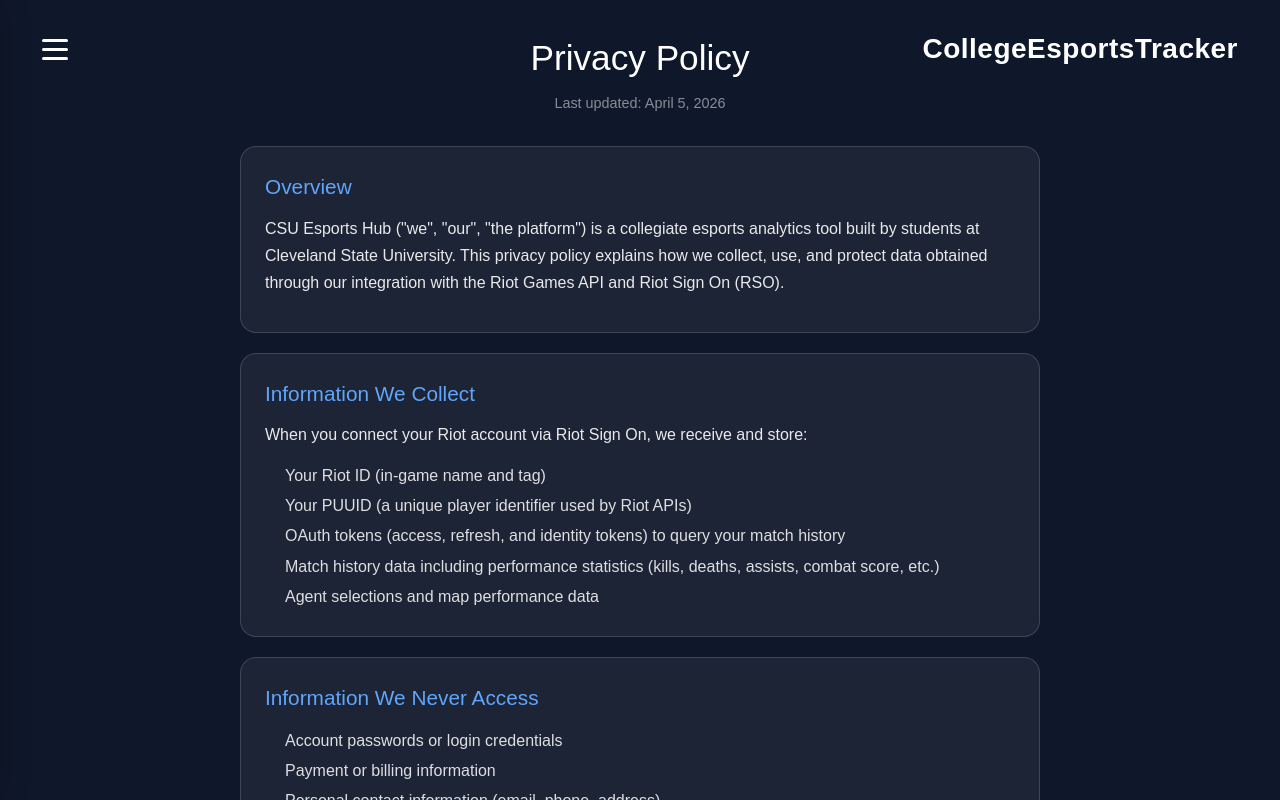
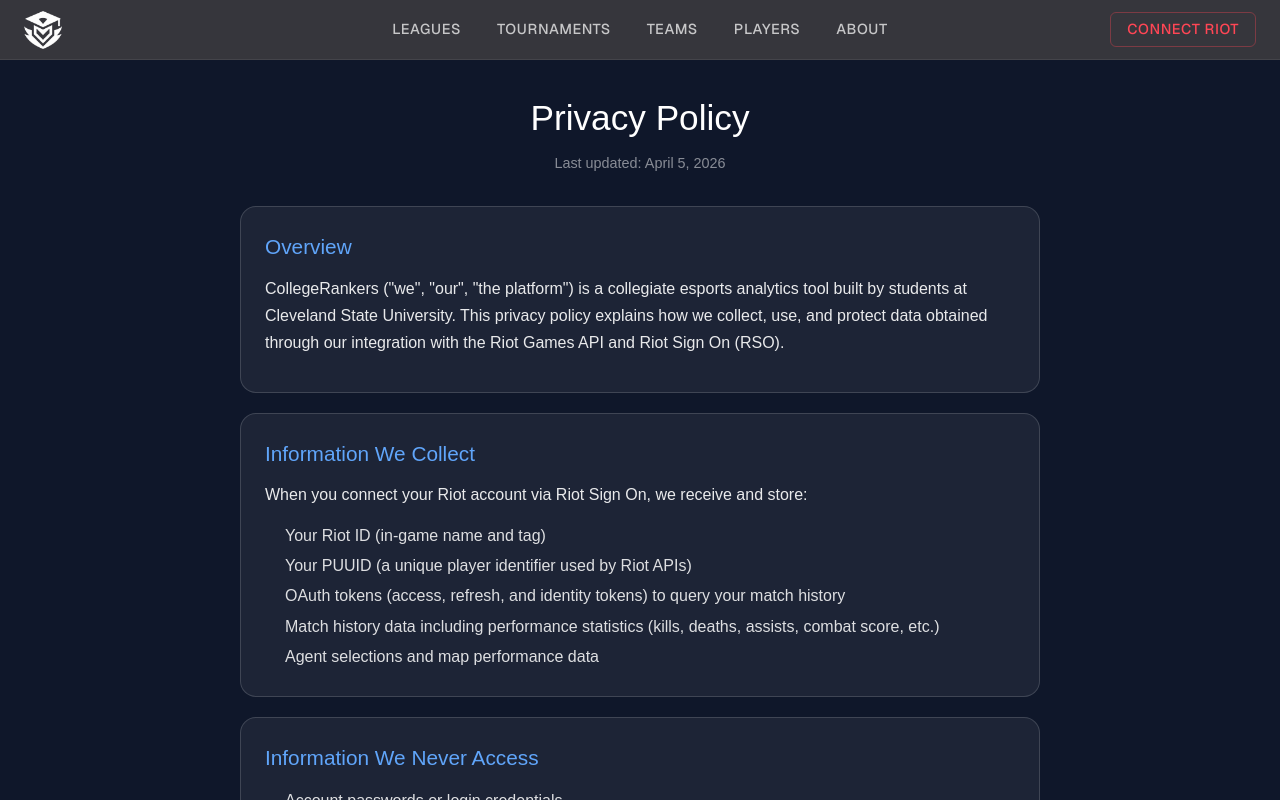
Before and after one commit to Revey/senior-design-esports-project, a Next.js app in the folder Frontend/: page /privacy in a window 1280 px wide. Shown: the top 800 px of the page. Built offline with nearby package versions, Linux system fonts and the light colour scheme.

Commit message:
fixed navbar, added logo, updated frontend text

```diff
--- a/Frontend/app/footer.tsx
+++ b/Frontend/app/footer.tsx
@@ -11,7 +11,7 @@
       lineHeight: 1.6,
     }}>
       <p>
-        CSU Esports Hub is not affiliated with or sponsored by Riot Games, Inc. or VALORANT Esports.
+        CollegeRankers is not affiliated with or sponsored by Riot Games, Inc. or VALORANT Esports.
         VALORANT and League of Legends are trademarks of Riot Games, Inc.
       </p>
       <p style={{ marginTop: "0.25rem" }}>
--- a/Frontend/app/globals.css
+++ b/Frontend/app/globals.css
@@ -3,6 +3,7 @@
 :root {
   --background: #ffffff;
   --foreground: #171717;
+  --navbar-height: 60px;
 }
 
 @theme inline {
@@ -23,6 +24,10 @@
   background: var(--background);
   color: var(--foreground);
   font-family: Arial, Helvetica, sans-serif;
+
+  /* Push all page content below the fixed navbar globally —
+     no need to touch individual pages */
+  padding-top: var(--navbar-height);
 }
 
 /* card hover effects */
@@ -47,112 +52,128 @@
 }
 
 /* ========================= */
-/* NEW SLIDE MENU NAVBAR */
+/* HORIZONTAL STICKY NAVBAR  */
 /* ========================= */
 
-.menu-header {
+.site-navbar {
   position: fixed;
   top: 0;
   left: 0;
   width: 100%;
+  height: var(--navbar-height);
   z-index: 1100;
 
   display: flex;
   align-items: center;
-  justify-content: space-between;
 
-  padding: 28px 42px;
-  background: transparent;
+  padding: 0 24px;
+
+  background: rgba(10, 10, 18, 0.82);
+  backdrop-filter: blur(16px);
+  -webkit-backdrop-filter: blur(16px);
+  border-bottom: 1px solid rgba(255, 255, 255, 0.07);
+
+  opacity: 1;
+  transform: translateY(0);
+  transition: opacity 0.4s ease, transform 0.4s ease;
 }
 
-.menu-toggle {
-  background: transparent;
-  border: none;
-  cursor: pointer;
-  display: flex;
-  flex-direction: column;
-  gap: 6px;
-  padding: 0;
+.site-navbar.navbar-hidden {
+  opacity: 0;
+  transform: translateY(-100%);
+  pointer-events: none;
 }
 
-.menu-toggle span {
-  display: block;
-  width: 26px;
-  height: 3px;
-  background: white;
-  border-radius: 999px;
+/* ---- Logo: stays left ---- */
+.navbar-logo-link {
+  display: flex;
+  align-items: center;
+  flex-shrink: 0;
+  text-decoration: none;
+  z-index: 2;
 }
 
-.menu-brand {
-  color: white;
-  text-decoration: none;
-  font-size: 1.75rem;
-  font-weight: 700;
-  letter-spacing: 0.5px;
+/* ---- Links: truly centered in the full navbar width ---- */
+.navbar-links {
+  position: absolute;
+  left: 0;
+  right: 0;
+  width: 100%;
+
+  display: flex;
+  align-items: center;
+  justify-content: center;
+  gap: 4px;
+
+  /* Don't capture clicks behind the logo or Connect Riot button */
+  pointer-events: none;
 }
 
-.menu-overlay {
-  position: fixed;
-  inset: 0;
-  background: rgba(0, 0, 0, 0.45);
-  opacity: 0;
-  visibility: hidden;
-  transition: opacity 0.3s ease, visibility 0.3s ease;
-  z-index: 1190;
+/* Re-enable clicks on the links themselves */
+.navbar-links a {
+  pointer-events: auto;
 }
 
-.menu-overlay.show {
-  opacity: 1;
-  visibility: visible;
+.navbar-link {
+  text-decoration: none;
+  color: rgba(255, 255, 255, 0.72);
+
+  font-family: var(--font-geist-sans), 'Segoe UI', system-ui, sans-serif;
+  font-size: 0.9rem;
+  font-weight: 500;
+  letter-spacing: 0.6px;
+  text-transform: uppercase;
+
+  padding: 6px 16px;
+  border-radius: 6px;
+  transition: color 0.2s ease, background 0.2s ease;
+  white-space: nowrap;
 }
 
-.side-menu {
-  position: fixed;
-  top: 0;
-  left: 0;
-  width: 320px;
-  max-width: 85vw;
-  height: 100vh;
-  background: white;
-  z-index: 1200;
-
-  transform: translateX(-100%);
-  transition: transform 0.3s ease;
-
-  padding: 36px 32px;
-  box-shadow: 0 0 30px rgba(0, 0, 0, 0.2);
+.navbar-link:hover {
+  color: #ffffff;
+  background: rgba(255, 255, 255, 0.09);
 }
 
-.side-menu.open {
-  transform: translateX(0);
+/* "Connect Riot" — pinned to the right edge of the navbar */
+.navbar-link[href="/valorant/auth"] {
+  /* Pull it out of the centered group and pin it right */
+  position: absolute;
+  right: 24px;
+
+  color: #ff4655;
+  border: 1px solid rgba(255, 70, 85, 0.35);
+  pointer-events: auto;
 }
 
-.close-menu {
-  background: transparent;
-  border: none;
-  font-size: 2.25rem;
-  line-height: 1;
-  cursor: pointer;
-  color: #222;
-  display: block;
-  margin-left: auto;
-  margin-bottom: 28px;
+.navbar-link[href="/valorant/auth"]:hover {
+  background: rgba(255, 70, 85, 0.12);
+  color: #ff7a85;
 }
 
-.side-menu-nav {
-  display: flex;
-  flex-direction: column;
-  gap: 24px;
+/* ---- Mobile ---- */
+@media (max-width: 768px) {
+  .navbar-links {
+    position: static;
+    justify-content: flex-start;
+    flex: 1;
+    margin-left: 16px;
+    overflow-x: auto;
+    scrollbar-width: none;
+    pointer-events: auto;
+  }
+
+  .navbar-links::-webkit-scrollbar {
+    display: none;
+  }
+
+  .navbar-link {
+    font-size: 0.78rem;
+    padding: 5px 10px;
+    letter-spacing: 0.4px;
+  }
+
+  .navbar-link[href="/valorant/auth"] {
+    position: static;
+  }
 }
-
-.side-menu-link {
-  text-decoration: none;
-  color: #222;
-  font-size: 1.9rem;
-  font-weight: 400;
-  transition: color 0.2s ease;
-}
-
-.side-menu-link:hover {
-  color: #2563eb;
-}
--- a/Frontend/app/navbar.tsx
+++ b/Frontend/app/navbar.tsx
@@ -1,7 +1,8 @@
 "use client";
 
-import { useState } from "react";
+import { useEffect, useRef } from "react";
 import Link from "next/link";
+import Image from "next/image";
 
 const navItems = [
   { label: "Leagues", href: "/leagues" },
@@ -13,53 +14,54 @@
 ];
 
 export default function Navbar() {
-  const [menuOpen, setMenuOpen] = useState(false);
+  const headerRef = useRef<HTMLElement>(null);
+  const lastScrollY = useRef(0);
+
+  useEffect(() => {
+    const header = headerRef.current;
+    if (!header) return;
+
+    const handleScroll = () => {
+      const currentScrollY = window.scrollY;
+
+      if (currentScrollY < 60) {
+        header.classList.remove("navbar-hidden");
+      } else if (currentScrollY > lastScrollY.current) {
+        // Scrolling down — hide
+        header.classList.add("navbar-hidden");
+      } else {
+        // Scrolling up — show
+        header.classList.remove("navbar-hidden");
+      }
+
+      lastScrollY.current = currentScrollY;
+    };
+
+    window.addEventListener("scroll", handleScroll, { passive: true });
+    return () => window.removeEventListener("scroll", handleScroll);
+  }, []);
 
   return (
-    <>
-      <header className="menu-header">
-        <button
-          className="menu-toggle"
-          onClick={() => setMenuOpen(true)}
-          aria-label="Open menu"
-        >
-          <span />
-          <span />
-          <span />
-        </button>
+    <header ref={headerRef} className="site-navbar">
+      {/* Logo — pinned to the left */}
+      <Link href="/" className="navbar-logo-link" aria-label="Home">
+        <Image
+          src="/images/collegerankericonwhite.png"
+          alt="CollegeEsportsTracker logo"
+          width={38}
+          height={38}
+          priority
+        />
+      </Link>
 
-        <Link href="/" className="menu-brand">
-          CollegeEsportsTracker
-        </Link>
-      </header>
-
-      <div
-        className={`menu-overlay ${menuOpen ? "show" : ""}`}
-        onClick={() => setMenuOpen(false)}
-      />
-
-      <aside className={`side-menu ${menuOpen ? "open" : ""}`}>
-        <button
-          className="close-menu"
-          onClick={() => setMenuOpen(false)}
-          aria-label="Close menu"
-        >
-          ×
-        </button>
-
-        <nav className="side-menu-nav">
-          {navItems.map((item) => (
-            <Link
-              key={item.label}
-              href={item.href}
-              className="side-menu-link"
-              onClick={() => setMenuOpen(false)}
-            >
-              {item.label}
-            </Link>
-          ))}
-        </nav>
-      </aside>
-    </>
+      {/* Nav links — absolutely centered in the bar */}
+      <nav className="navbar-links" aria-label="Main navigation">
+        {navItems.map((item) => (
+          <Link key={item.label} href={item.href} className="navbar-link">
+            {item.label}
+          </Link>
+        ))}
+      </nav>
+    </header>
   );
 }
--- a/Frontend/app/privacy/page.tsx
+++ b/Frontend/app/privacy/page.tsx
@@ -10,7 +10,7 @@
         <section style={styles.card}>
           <h2 style={styles.sectionTitle}>Overview</h2>
           <p style={styles.text}>
-            CSU Esports Hub (&quot;we&quot;, &quot;our&quot;, &quot;the platform&quot;) is a collegiate
+            CollegeRankers (&quot;we&quot;, &quot;our&quot;, &quot;the platform&quot;) is a collegiate
             esports analytics tool built by students at Cleveland State University. This privacy
             policy explains how we collect, use, and protect data obtained through our integration
             with the Riot Games API and Riot Sign On (RSO).
```
Also changed, not shown: Frontend/public/images/collegerankericon.png (added), Frontend/public/images/collegerankericonwhite.png (added).
